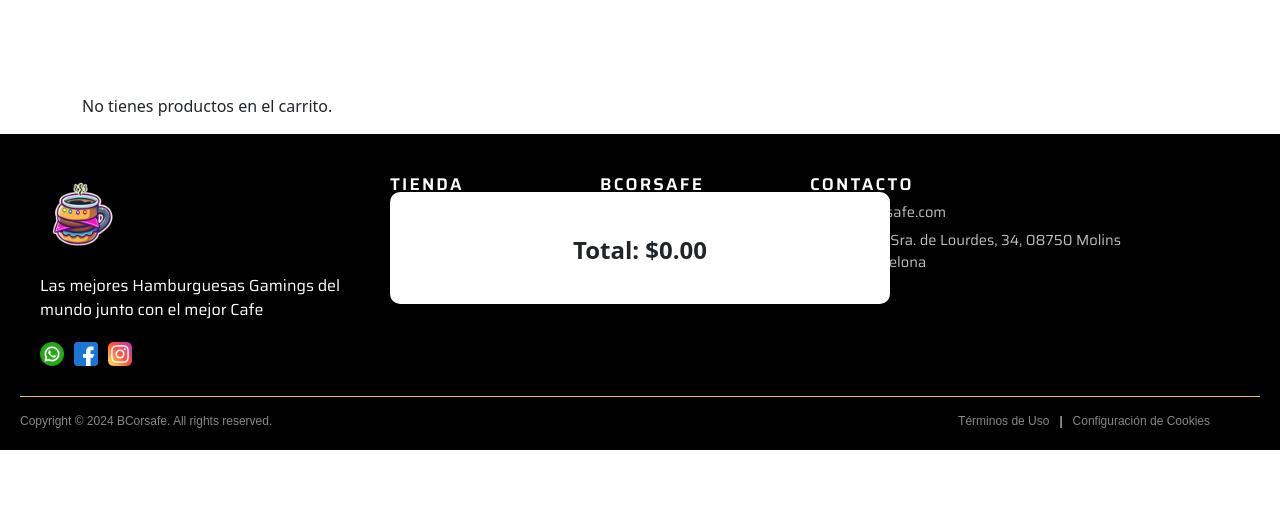
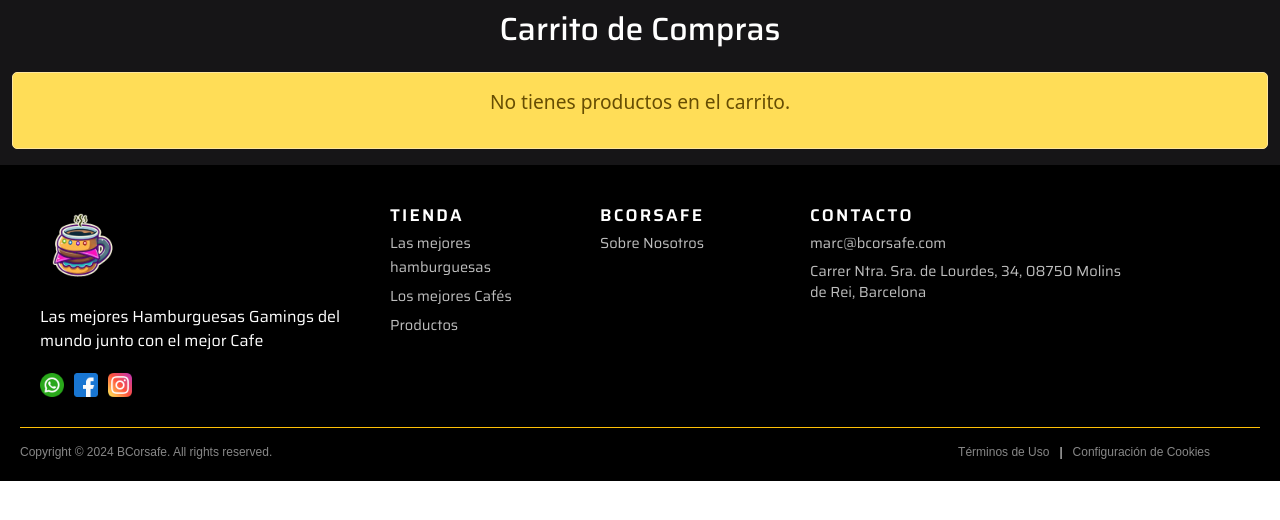
Before and after one commit to marcusteroo/BCorsafe, a PHP site: page /BCorsafe/pedidos/verCarrito in a window 1280 px wide. Shown: the part 152-672 px from the top of the page. Run offline with PHP 8.4, Linux system fonts and the light colour scheme; the visitor is signed in with stand-in values (Sample User, id 1); data that the repository does not hold is empty.

Commit message:
CarritoV1

```diff
--- a/assets/css/carrito.css
+++ b/assets/css/carrito.css
@@ -1,61 +1,100 @@
-/* Estilo para la sección del carrito (más pequeña y flotante) */
-.seccion-carrito-carrito {
-    display: flex;
-    flex-direction: column;
-    align-items: center; /* Centra el contenido horizontalmente */
-    justify-content: flex-start; /* Alinea los productos al principio */
-    width: 500px; /* Ancho fijo para el carrito */
-    max-height: 80vh; /* Limita la altura para que no ocupe toda la pantalla */
-    overflow-y: auto; /* Permite que los productos se deslicen si hay muchos */
-    background-color: #fff; /* Fondo blanco */
-    border-radius: 10px; /* Bordes redondeados */
-    box-shadow: 0 4px 8px rgba(0, 0, 0, 0.2); /* Sombra suave */
-    padding: 20px;
-    position: fixed; /* Hace que se quede fijo en la pantalla */
-    top: 50%; /* Centrado verticalmente */
-    left: 50%; /* Centrado horizontalmente */
-    transform: translate(-50%, -50%); /* Ajusta el centrado exacto */
-    z-index: 1000; /* Asegura que esté por encima de otros elementos */
-}
-
-.producto-carrito-carrito {
-    display: flex;
-    align-items: center; /* Alinea la imagen y los detalles de manera vertical */
-    margin-bottom: 20px; /* Espacio entre productos */
-    border: 1px solid #ddd; /* Borde alrededor del producto */
-    padding: 15px;
-    background-color: #f9f9f9;
-    border-radius: 10px; /* Bordes redondeados */
-}
-
-.producto-imagen-carrito {
-    margin-right: 20px; /* Espacio entre la imagen y los detalles */
-}
-
-.producto-imagen-carrito img {
-    width: 150px; /* Aumento el tamaño de la imagen */
-    height: auto; /* Mantiene la proporción de la imagen */
-}
-
-.producto-detalles-carrito {
+.carrito-container {
+    max-width: 100%;
+    margin: 0 auto !important;
+    background-color: #161517;
     display: flex;
     flex-direction: column;
 }
 
-.producto-nombre-carrito {
-    font-size: 24px; /* Aumento el tamaño del nombre */
-    font-weight: bold;
-    margin-bottom: 10px;
+.carrito-titulo {
+    font-size: 2rem;
+    color: #333;
+    margin-bottom: 20px;
+    padding-top: 10px;
+    color: white;
+}
+.carrito-tbody{
+    background-color: #161517 !important;
+}
+.carrito-alerta {
+    font-size: 1.2rem;
+    background-color: #ffdd57;
+    border-radius: 5px;
+    padding: 15px;
 }
 
-.producto-cantidad-carrito,
-.producto-subtotal-carrito {
-    font-size: 18px; /* Aumento el tamaño de la cantidad y subtotal */
-    margin-bottom: 5px;
+.carrito-tabla {
+    border-radius: 8px;
+    box-shadow: 0 4px 8px rgba(0, 0, 0, 0.1);
+    background-color: #161517 !important;
+
+
+
 }
 
-.total-carrito {
+.carrito-thead {
+    background-color: #161517 !important;
+    color: white;
+}
+
+.carrito-th {
+    padding: 10px;
+    text-align: center;
+    font-size: 20px;
+}
+
+.carrito-td {
+    padding: 10px;
+    text-align: center;
+    color: #ffdd57 !important;
+}
+.carrito-td-nombre {
+    font-size: 18px;
+    font-weight: bold;
+    color: #ffdd57 !important;
+    text-align: center;
+}
+
+
+
+.carrito-img {
+    border-radius: 5px;
+}
+
+.carrito-btn {
+    background-color: #007bff;
+    color: white;
+    border: none;
+    padding: 5px 10px;
+    border-radius: 3px;
+}
+
+.carrito-btn:hover {
+    background-color: #0056b3;
+}
+
+.carrito-total {
+    font-size: 1.5rem;
+    text-align: right;
+    font-weight: bold;
     margin-top: 20px;
-    font-size: 24px; /* Aumento el tamaño del total */
+}
+.carrito-form{
+    display: flex;
+    flex-direction: column;
+}
+#abrir-carrito {
+    position: relative;
+}
+
+.cantidad-carrito {
+    position: absolute;
+    top: -5px;
+    right: -5px;
+    background-color: red;
+    color: white;
+    border-radius: 50%;
+    padding: 5px 10px;
+    font-size: 14px;
     font-weight: bold;
 }
--- /dev/null
+++ b/web/Controller/CarritoController.php
@@ -0,0 +1,6 @@
+<?php
+include_once 'web/Model/PedidoDAO.php';
+include_once 'web/Model/DetallePedidoDAO.php';
+include_once 'web/Model/ProductoDAO.php';
+
+?>
--- a/web/Controller/HomeController.php
+++ b/web/Controller/HomeController.php
@@ -6,4 +6,5 @@ class HomeController {
         include_once("web/View/main/main.php");
 
     }
+
 }
--- a/web/Controller/PedidosController.php
+++ b/web/Controller/PedidosController.php
@@ -17,9 +17,7 @@ class PedidosController {
         $id_producto = $_POST['id_producto'];
         $ingredientes_custom = isset($_POST['ingredientes_custom']) ? $_POST['ingredientes_custom'] : [];
         $cantidad = $_POST['cantidad'] ?? 1;
-
         $ingredientes_custom = array_unique($ingredientes_custom);
-
         $ingredientes_custom_str = implode(',', $ingredientes_custom);
 
         $pedidoDAO = new PedidoDAO();
@@ -42,12 +40,19 @@ class PedidosController {
         $precio_final = $producto->precio;
 
         if (!empty($ingredientes_custom)) {
+            $ingredientes_finales = [];
             foreach ($ingredientes_nombres as $ingrediente) {
-                if (!in_array($ingrediente, $ingredientes_custom)) {
+                if (in_array($ingrediente, $ingredientes_custom)) {
+                    $ingredientes_finales[] = $ingrediente;
+                } else {
                     $precio_final -= 2;
                 }
             }
+        } else {
+            $ingredientes_finales = [];
         }
+
+        $ingredientes_custom_str = implode(',', $ingredientes_finales);
 
         $detallePedidoDAO->agregarDetalle(
             $pedido->id_pedido,
@@ -75,10 +80,12 @@ class PedidosController {
         $pedido = $pedidoDAO->obtenerPedidoEnProceso($id_usuario);
         if (!$pedido) {
             $detalles = [];
+            $cantidad_productos = 0;
         } else {
             $detalles = $detallePedidoDAO->obtenerDetallesPorPedido($pedido->id_pedido);
+            $cantidad_productos = $detallePedidoDAO->contarDetallesPorPedido($pedido->id_pedido);
+
         }
-
         $titulo = "Carrito de Compras";
         $vista = "web/View/carrito.php";
         include_once("web/View/main/main.php");
--- a/web/Model/DetallePedidoDAO.php
+++ b/web/Model/DetallePedidoDAO.php
@@ -45,5 +45,14 @@ class DetallePedidoDAO extends BaseDAO {
         }
         return $detalles;
     }
+    //Esta funcion de contarDetallesPorPedido la he echo para poder contar cuantos pedidos osea cuantos diferentes productos tiene un usuario en la cesta
+    public function contarDetallesPorPedido($id_pedido) {
+        $stmt = $this->db->prepare("SELECT COUNT(*) AS total_productos FROM " . $this->getTableName() . " WHERE id_pedido = :id_pedido");
+        $stmt->bindParam(':id_pedido', $id_pedido, PDO::PARAM_INT);
+        $stmt->execute();
+
+        $resultado = $stmt->fetch(PDO::FETCH_ASSOC);
+        return $resultado['total_productos'];
+    }
 }
 ?>
--- a/web/View/carrito.php
+++ b/web/View/carrito.php
@@ -1,21 +1,24 @@
-<div class="container mt-5">
-    <h2><?php echo $titulo; ?></h2>
+<div class="container mt-5 carrito-container">
+    <h2 class="text-center mb-4 carrito-titulo"><?php echo $titulo; ?></h2>
+
     <?php if (empty($detalles)): ?>
-        <p>No tienes productos en el carrito.</p>
+        <div class="alert alert-warning text-center carrito-alerta">
+            <p>No tienes productos en el carrito.</p>
+        </div>
     <?php else: ?>
-        <table class="table table-bordered">
-            <thead>
+        <table class="table-bordered carrito-tabla">
+            <thead class="thead-dark carrito-thead">
                 <tr>
-                    <th>Producto</th>
-                    <th>Imagen</th> <!-- Nueva columna para la imagen -->
-                    <th>Cantidad</th>
-                    <th>Precio Unitario</th>
-                    <th>Ingredientes</th>
-                    <th>Subtotal</th>
-                    <th>Acciones</th>
+                    <th class="carrito-th">Producto</th>
+                    <th class="carrito-th">Imagen</th> <!-- Nueva columna para la imagen -->
+                    <th class="carrito-th">Cantidad</th>
+                    <th class="carrito-th">Precio</th>
+                    <th class="carrito-th">Ingredientes</th>
+                    <th class="carrito-th">Subtotal</th>
+                    <th class="carrito-th">Acciones</th>
                 </tr>
             </thead>
-            <tbody>
+            <tbody class="carrito-tbody">
                 <?php
                 $total = 0;
                 foreach ($detalles as $detalle):
@@ -25,61 +28,32 @@
                     // Obtener la imagen del producto
                     $producto = $productoDAO->getProductoById($detalle->id_producto); // Aquí ya está inicializado
                 ?>
-                    <tr>
-                        <td><?php echo htmlspecialchars($detalle->nombre_producto); ?></td>
+                    <tr class="carrito-fila">
+                        <td class="carrito-td-nombre"><?php echo htmlspecialchars($detalle->nombre_producto); ?></td>
 
                         <!-- Mostrar la imagen del producto -->
-                        <td>
+                        <td class="carrito-td">
                             <img src="<?php echo htmlspecialchars($producto->img); ?>"
                                  alt="<?php echo htmlspecialchars($producto->nombre_producto); ?>"
-                                 class="img-thumbnail"
-                                 width="100px">
+                                 class="carrito-img"
+                                 width="200px">
                         </td>
 
-                        <td><?php echo $detalle->cantidad; ?></td>
-                        <td>€<?php echo number_format($detalle->precio_pedido, 2); ?></td>
-                        <td><?php echo htmlspecialchars($detalle->ingredientes_custom ?: 'Todos los ingredientes'); ?></td>
-                        <td>€<?php echo number_format($subtotal, 2); ?></td>
-                        <td>
-                            <form method="post" action="/editar_ingredientes">
+                        <td class="carrito-td"><?php echo $detalle->cantidad; ?></td>
+                        <td class="carrito-td"><?php echo number_format($detalle->precio_pedido, 2); ?>€</td>
+                        <td class="carrito-td"><?php echo htmlspecialchars($detalle->ingredientes_custom ?: 'Todos los ingredientes'); ?></td>
+                        <td class="carrito-td"><?php echo number_format($subtotal, 2); ?>€</td>
+                        <td class="carrito-td">
+                            <form method="post" action="/editar_ingredientes" class="carrito-form">
                                 <input type="hidden" name="id_detalle" value="<?php echo $detalle->id_detalle; ?>">
-                                <button type="submit" class="btn btn-primary btn-sm">Editar Ingredientes</button>
+                                <button type="submit" class="btn btn-primary btn-sm carrito-btn">Editar Ingredientes</button>
+                                <a href="#">Quitar producto</a>
                             </form>
                         </td>
                     </tr>
                 <?php endforeach; ?>
             </tbody>
         </table>
-        <h4>Total: €<?php echo number_format($total, 2); ?></h4>
+        <h4 class="carrito-total">Total: €<?php echo number_format($total, 2); ?></h4>
     <?php endif; ?>
 </div>
-<div class="seccion-carrito-carrito">
-    <?php
-        $total = 0;
-        foreach ($detalles as $detalle):
-            $subtotal = $detalle->cantidad * $detalle->precio_pedido;
-            $total += $subtotal;
-
-            // Obtener la imagen del producto
-            $producto = $productoDAO->getProductoById($detalle->id_producto);
-    ?>
-        <div class="producto-carrito-carrito">
-            <!-- Imagen del producto -->
-            <div class="producto-imagen-carrito">
-                <img src="<?php echo $producto->img; ?>" alt="Imagen de <?php echo $producto->nombre; ?>">
-            </div>
-
-            <!-- Detalles del producto -->
-            <div class="producto-detalles-carrito">
-                <p class="producto-nombre-carrito"><?php echo $producto->nombre; ?></p>
-                <p class="producto-cantidad-carrito">Cantidad: <?php echo $detalle->cantidad; ?></p>
-                <p class="producto-subtotal-carrito">Subtotal: $<?php echo number_format($subtotal, 2); ?></p>
-            </div>
-        </div>
-    <?php endforeach; ?>
-
-    <!-- Total -->
-    <div class="total-carrito">
-        <p>Total: $<?php echo number_format($total, 2); ?></p>
-    </div>
-</div>
--- a/web/View/main/main.php
+++ b/web/View/main/main.php
@@ -83,7 +83,7 @@ if (session_status() == PHP_SESSION_NONE) {
                             </a>
                         </li>
                         <li class="nav-item d-lg-none">
-                            <a href="#" class="nav-link text-white">
+                            <a href="/BCorsafe/pedidos/verCarrito" class="nav-link text-white">
                                 <i class="bi bi-cart"></i> Carrito
                             </a>
                         </li>
@@ -108,20 +108,21 @@ if (session_status() == PHP_SESSION_NONE) {
                     <a href="#" class="nav-link text-white me-3 ">
                         <i class="bi bi-search"></i>
                     </a>
-                    <a href="#" class="nav-link text-white me-3 ">
+                    <a href="/BCorsafe/pedidos/verCarrito" class="nav-link text-white me-3 " id="abrir-carrito">
                         <i class="bi bi-cart"></i>
+                        <!-- Aquí mostramos la cantidad de productos en el carrito -->
+                        <?php if ($cantidad_productos > 0): ?>
+                            <span class="cantidad-carrito"><?php echo $cantidad_productos; ?></span>
+                        <?php endif; ?>
                     </a>
                 </div>
             </div>
         </nav>
 
     </header>
-
     <main>
-
         <?php include_once $vista; ?>
     </main>
-
     <footer>
         <div class="footer-container">
             <div class="fondo-footer">
--- a/web/config/parameters.php
+++ b/web/config/parameters.php
@@ -1,3 +1,5 @@
 <?php
 define('default_action', 'index');
+
+
 ?>
```
Also changed, not shown: assets/js/actualizar_precio.js (+3 -15 lines), web/View/carrito2borrar.php (added, +55 -0 lines), assets/img/perfil_1.png.
